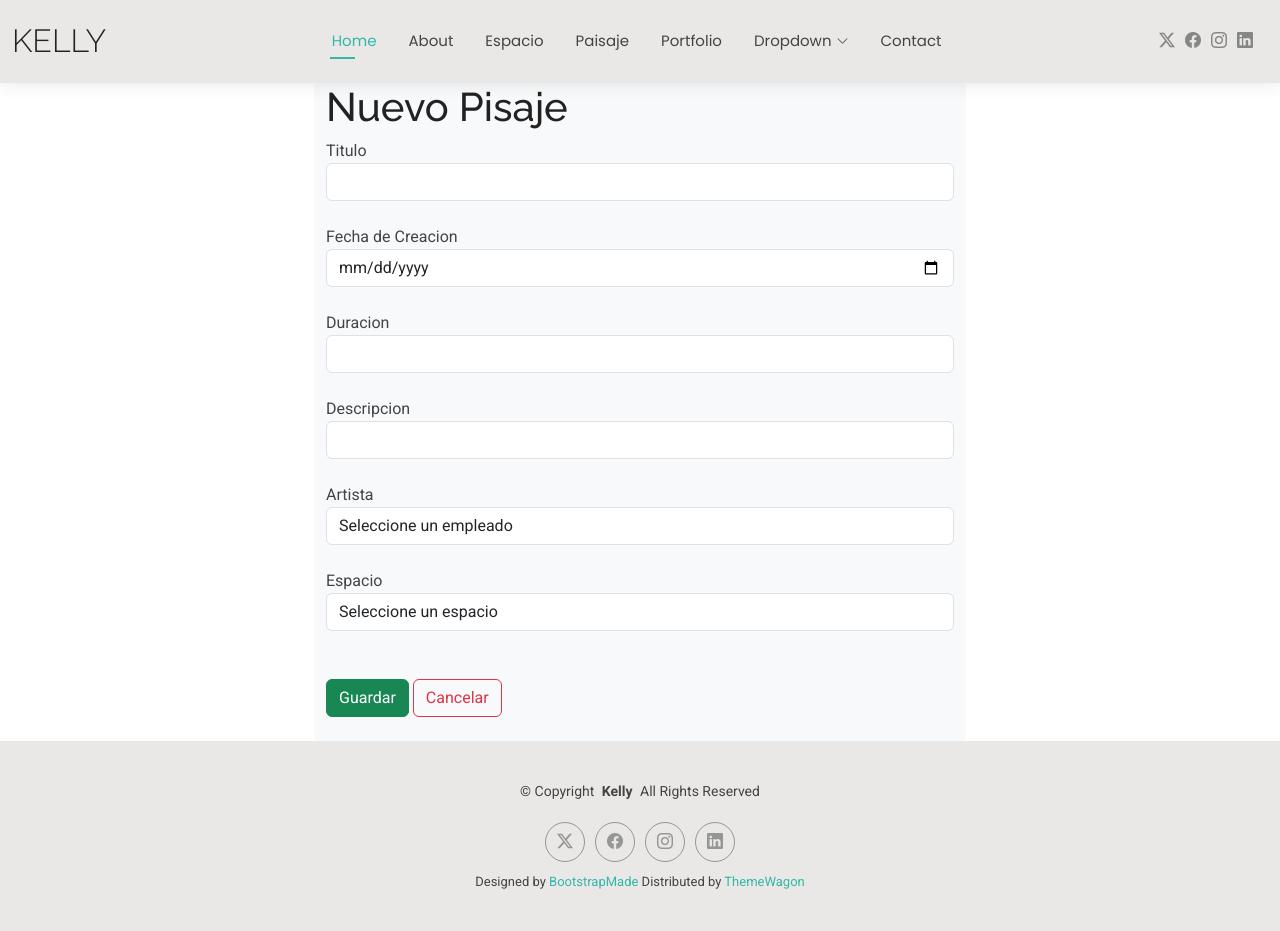
After one commit to Anthonybm8/Ambiental, a Django app: page /nuevoPaisajeSonoro in a window 1280 px wide. The commit adds this page. Run offline with Django 5.2, Linux system fonts and the light colour scheme; data comes from the database, SQL or seed files in the repository; both versions use the stored data as it was after the commit; some libraries are stand-ins or nearby versions.

Commit message:
Se agrego agregar paisaje

```diff
--- a/Ambiental/urls.py
+++ b/Ambiental/urls.py
@@ -25,4 +25,5 @@ urlpatterns = [
     path('admin/', admin.site.urls),
     path('', include('Aplicaciones.Empleado.urls')),
     path('', include('Aplicaciones.Espacio.urls')),
+    path('', include('Aplicaciones.Paisaje_sonoro.urls')),
 ]
--- a/Aplicaciones/Paisaje_sonoro/models.py
+++ b/Aplicaciones/Paisaje_sonoro/models.py
@@ -6,7 +6,7 @@ from Aplicaciones.Espacio.models import Espacio
 class PaisajeSonoro(models.Model):
     titulo = models.CharField(max_length=100)
     fecha_creacion = models.DateField()
-    duracion = models.DurationField()
+    duracion = models.CharField(max_length=10)
     descripcion = models.TextField(blank=True)
 
     artista = models.ForeignKey(Empleado, on_delete=models.CASCADE)
--- /dev/null
+++ b/Aplicaciones/Paisaje_sonoro/templates/nuevoPaisaje.html
@@ -0,0 +1,49 @@
+{% extends 'plantillas.html' %}
+{% load static %}
+{% block body %}
+
+<div class="row">
+    <div class="col-md-3"></div>
+    <div class="col-md-6 bg-light">
+        <h1>Nuevo Pisaje</h1>
+        <form action="{% url 'guardarPaisajeSonoro' %}" method="post">
+
+            {% csrf_token %}
+
+            <label for="titulo">Titulo</label><br>
+            <input class="form-control" type="text" name="titulo" id="titulo" required><br>
+
+            <label for="fecha_creacion">Fecha de Creacion</label><br>
+            <input class="form-control" type="date" name="fecha_creacion" id="fecha_creacion" required><br>
+
+            <label for="duracion">Duracion</label><br>
+            <input class="form-control" type="text" name="duracion" id="duracion" required><br>
+
+
+            <label for="descripcion">Descripcion</label><br>
+            <input class="form-control" type="text" name="descripcion" id="descripcion" required><br>
+
+            <label for="artista">Artista</label><br>
+            <select name="artista" id="artista" class="form-control">
+                <option value="">Seleccione un empleado</option>
+                {% for empleado in empleados %}
+                    <option value="{{ empleado.id }}">{{ empleado.nombre }}</option>
+                {% endfor %}
+            </select><br>
+
+            <label for="espacio">Espacio</label><br>
+            <select name="espacio" id="espacio" class="form-control">
+                <option value="">Seleccione un espacio</option>
+                {% for espacio in espacios %}
+                    <option value="{{ espacio.id }}">{{ espacio.nombre }}</option>
+                {% endfor %}
+            </select><br>
+
+            <br>
+            <button class="btn btn-success" type="submit">Guardar</button>
+            <a class="btn btn-outline-danger" href="{% url 'empleado' %}">Cancelar</a><br><br>
+        </form>
+    </div>
+</div>
+
+{% endblock %}
--- a/Aplicaciones/Paisaje_sonoro/urls.py
+++ b/Aplicaciones/Paisaje_sonoro/urls.py
@@ -2,10 +2,10 @@ from django.urls import path
 from . import views
 
 urlpatterns = [
-    path('paisajesonoro', views.paisajesonoro, name='paisajesonoro'),
-    path('nuevoPaisajeSonoro', views.nuevoPaisajeSonoro, name='nuevoPaisajeSonoro'),
+    path('paisajesonoro', views.paisajesonoro, name='sonoro'),
+    path('nuevoPaisajeSonoro', views.nuevoPaisajeSonoro, name='nuevoPaisaje'),
     path('guardarPaisajeSonoro', views.guardarPaisajeSonoro, name='guardarPaisajeSonoro'),
     path('editarPaisajeSonoro/<int:id>', views.editarPaisajeSonoro, name='editarPaisajeSonoro'),
-    path('actualizarPaisajeSonoro/<int:id>', views.actualizarPaisajeSonoro, name='actualizarPaisajeSonoro'),
-    path('eliminarPaisajeSonoro/<int:id>', views.eliminarPaisajeSonoro, name='eliminarPaisajeSonoro'),
+    #path('actualizarPaisajeSonoro/<int:id>', views.actualizarPaisajeSonoro, name='actualizarPaisajeSonoro'),
+    #path('eliminarPaisajeSonoro/<int:id>', views.eliminarPaisajeSonoro, name='eliminarPaisajeSonoro'),
 ]
--- a/Aplicaciones/Paisaje_sonoro/views.py
+++ b/Aplicaciones/Paisaje_sonoro/views.py
@@ -6,17 +6,20 @@ from django.contrib import messages
 
 # Create your views here.
 def paisajesonoro(request):
-    return render(request, 'paisajesonoro.html')
+    listadoPaisajesonoro = PaisajeSonoro.objects.all()
+    return render(request, 'paisaje_sonoro.html', {'paisajesonoro': listadoPaisajesonoro})
+
 def nuevoPaisajeSonoro(request):
     tartista = Empleado.objects.all()
     tespacio = Espacio.objects.all()
-    return render(request, 'nuevoPaisajeSonoro.html', {'paisajesonoro': listadoPaisajesonoro})
+    return render(request, 'nuevoPaisaje.html', {'empleados': tartista, 'espacios': tespacio})
+
 def guardarPaisajeSonoro(request):
     titulo = request.POST["titulo"]
     fecha_creacion = request.POST["fecha_creacion"]
     duracion = request.POST["duracion"]
     descripcion = request.POST["descripcion"]
-    artista = request.POST["artista"]
+    artista = request.POST["empleado"]
     artista = Empleado.objects.get(id=artista)
     espacio = request.POST["espacio"]
     espacio = Espacio.objects.get(id=espacio)
@@ -29,4 +32,27 @@ def guardarPaisajeSonoro(request):
         espacio=espacio
     )
     messages.success(request,"paisaje guardado exitosamente")
+    return redirect('sonoro')
+
+def editarPaisajeSonoro(request, id):
+    paisajesonoroeditar = PaisajeSonoro.objects.get(id=id)
+    tartista = Empleado.objects.all()
+    tespacio = Espacio.objects.all()
+    return render(request, 'editarPaisajeSonoro.html', {'paisajesonoroeditar': paisajesonoroeditar, 'tartista': tartista, 'tespacio': tespacio})
+
+def procesoEdicionPaisajeSonoro(request):
+    id = request.POST["id"]
+    paisajesonoroeditar = PaisajeSonoro.objects.get(id=id)
+    paisajesonoroeditar.titulo = request.POST["titulo"]
+    paisajesonoroeditar.fecha_creacion = request.POST["fecha_creacion"]
+    paisajesonoroeditar.duracion = request.POST["duracion"]
+    paisajesonoroeditar.descripcion = request.POST["descripcion"]
+    paisajesonoroeditar.artista = request.POST["artista"]
+    paisajesonoroeditar.espacio = request.POST["espacio"]
+    paisajesonoroeditar = Empleado.objects.get(id=paisajesonoroeditar.artista)
+    paisajesonoroeditar=Espacio.objects.get(id=paisajesonoroeditar.espacio)
+    paisajesonoro=PaisajeSonoro.objects.get(id=id)
+
+    paisajesonoroeditar.save()
+    messages.success(request,"paisaje editado exitosamente")
     return redirect('paisaje_sonoro')
--- a/Aplicaciones/templates/plantillas.html
+++ b/Aplicaciones/templates/plantillas.html
@@ -57,7 +57,7 @@
           <li><a href="index.html" class="active">Home</a></li>
           <li><a href="about.html">About</a></li>
           <li><a href="{% url 'espacio' %}">Espacio</a></li>
-          <li><a href="services.html">Services</a></li>
+          <li><a href="{% url 'sonoro' %}">Paisaje</a></li>
           <li><a href="portfolio.html">Portfolio</a></li>
           <li class="dropdown"><a href="#"><span>Dropdown</span> <i class="bi bi-chevron-down toggle-dropdown"></i></a>
             <ul>
```
Also changed, not shown: Aplicaciones/Paisaje_sonoro/templates/editarPaisajeSonoro.html (added, +49 -0 lines), Aplicaciones/Paisaje_sonoro/templates/paisaje_sonoro.html (+45 -0 lines), Aplicaciones/Paisaje_sonoro/migrations/0003_alter_paisajesonoro_duracion.py (added), db.sqlite3.
